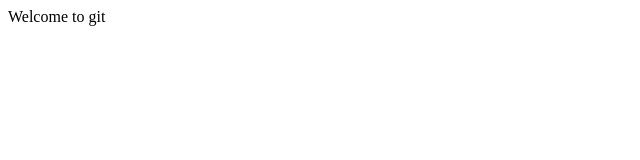
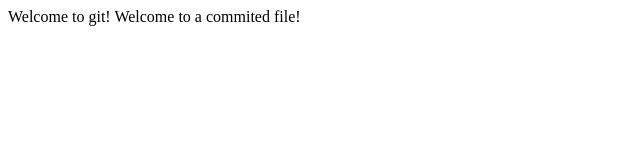
Before and after one commit to pottsrt/cse102, a plain HTML site: page index.html in a window 1280 px wide. Shown: the whole page, without its empty margins (0-640 px from the left). Drawn offline with Linux system fonts and the light colour scheme.

Commit message:
Added another line of text

```diff
--- a/index.html
+++ b/index.html
@@ -4,6 +4,7 @@
 	<title>gitlab</title>
 </head>
 <body>
-	Welcome to git
+	Welcome to git!
+	Welcome to a commited file!
 </body>
 </html>
```
